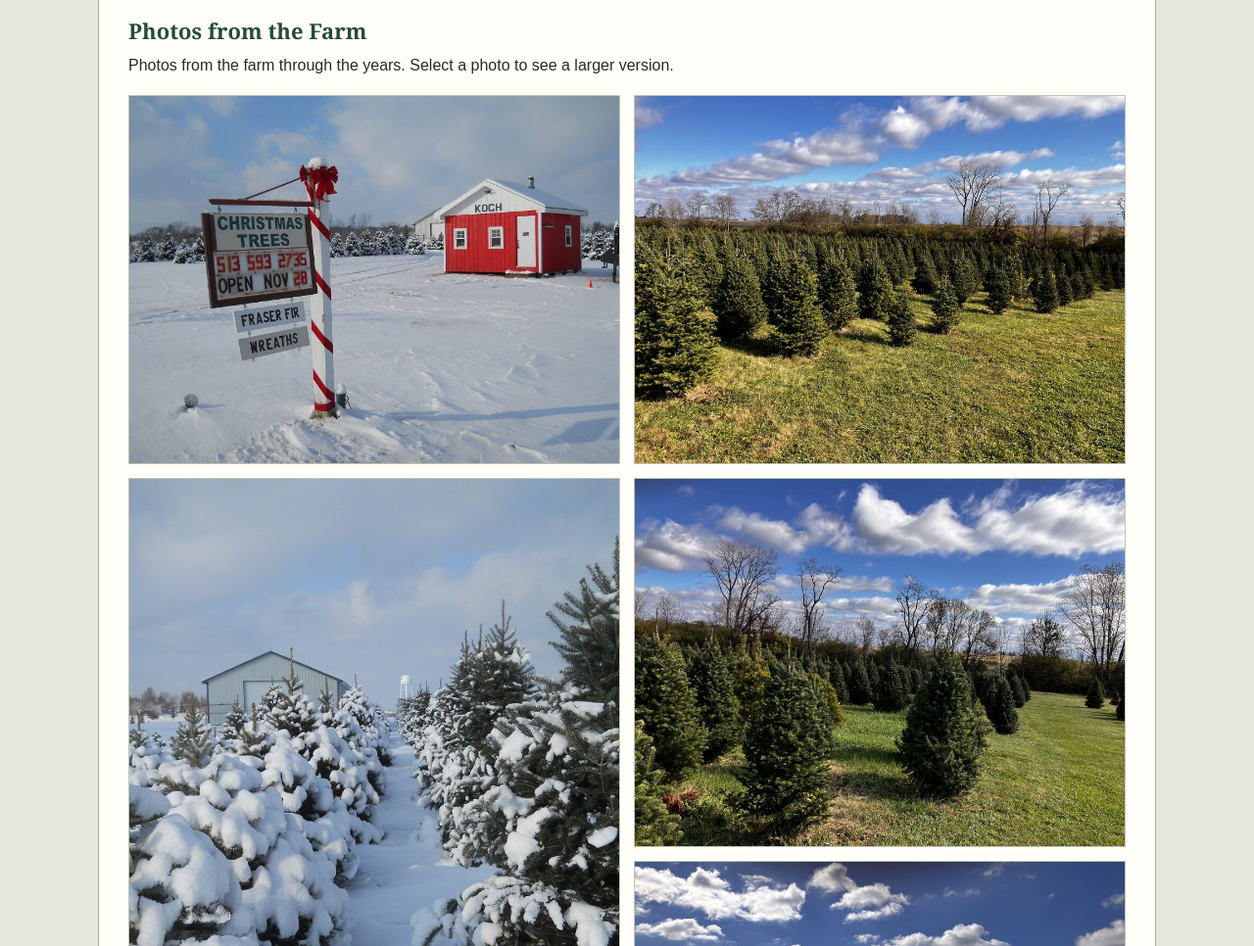
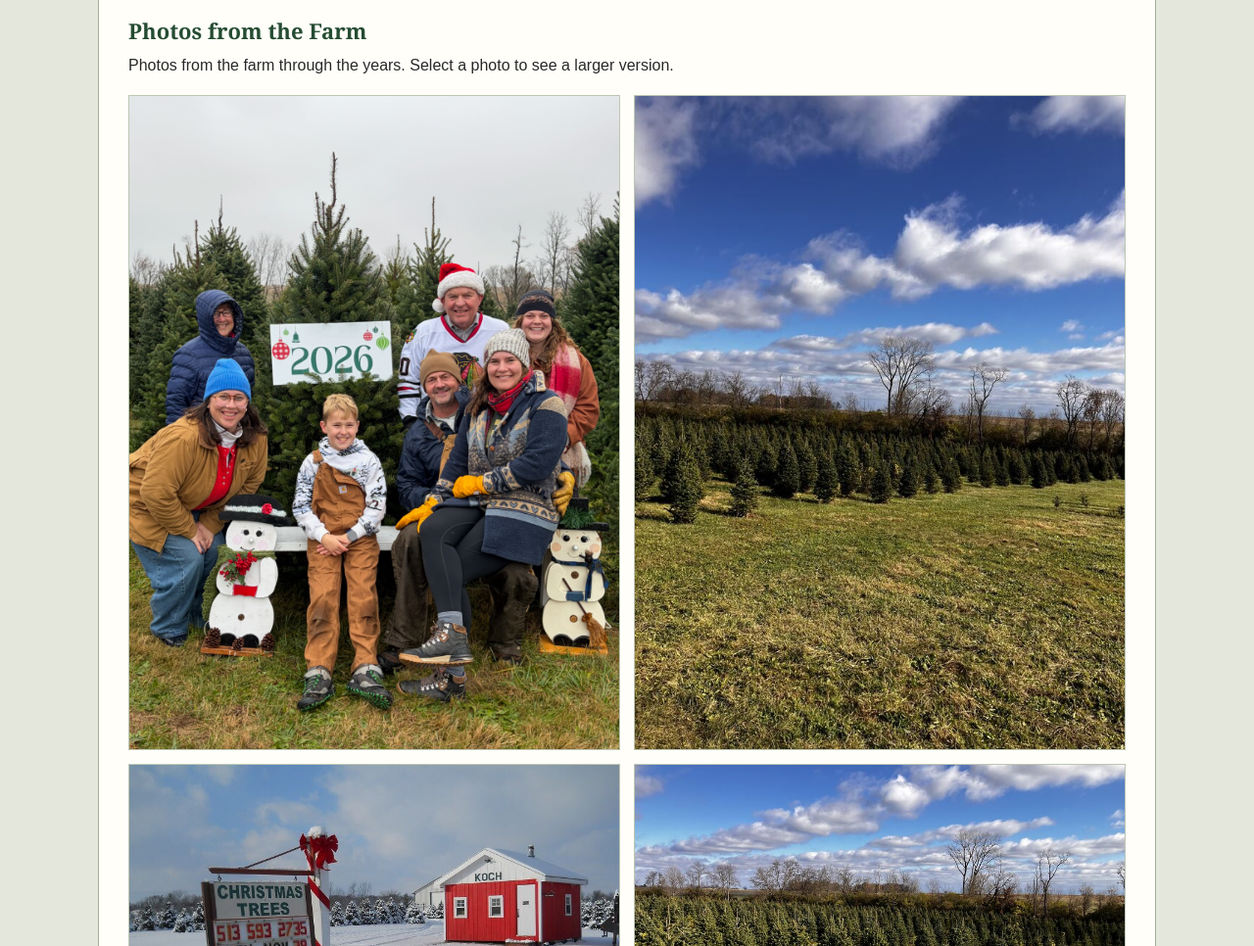
Before and after one commit to kochrt/kochchristmastrees, a plain HTML site: page site/index.html in a window 1280 px wide. Shown: the part 1506-2472 px from the top of the page at 98% size. Drawn offline with Linux system fonts and the light colour scheme.

Commit message:
Add 2026 group photo to homepage gallery

```diff
--- a/site/index.html
+++ b/site/index.html
@@ -125,6 +125,18 @@
             larger version.
           </p>
           <div class="gallery" id="photo-gallery">
+            <a
+              href="assets/photos/web/farm-group-2026.jpg"
+              data-pswp-width="1200"
+              data-pswp-height="1600"
+              ><img
+                src="assets/photos/web/farm-group-2026.jpg"
+                alt="A group poses among Christmas trees beside a 2026 sign"
+                loading="lazy"
+                decoding="async"
+                width="1200"
+                height="1600"
+            /></a>
             <a
               href="assets/photos/snow3.jpg"
               data-pswp-width="816"
```
Also changed, not shown: site/assets/photos/web/farm-group-2026.jpg (added).
